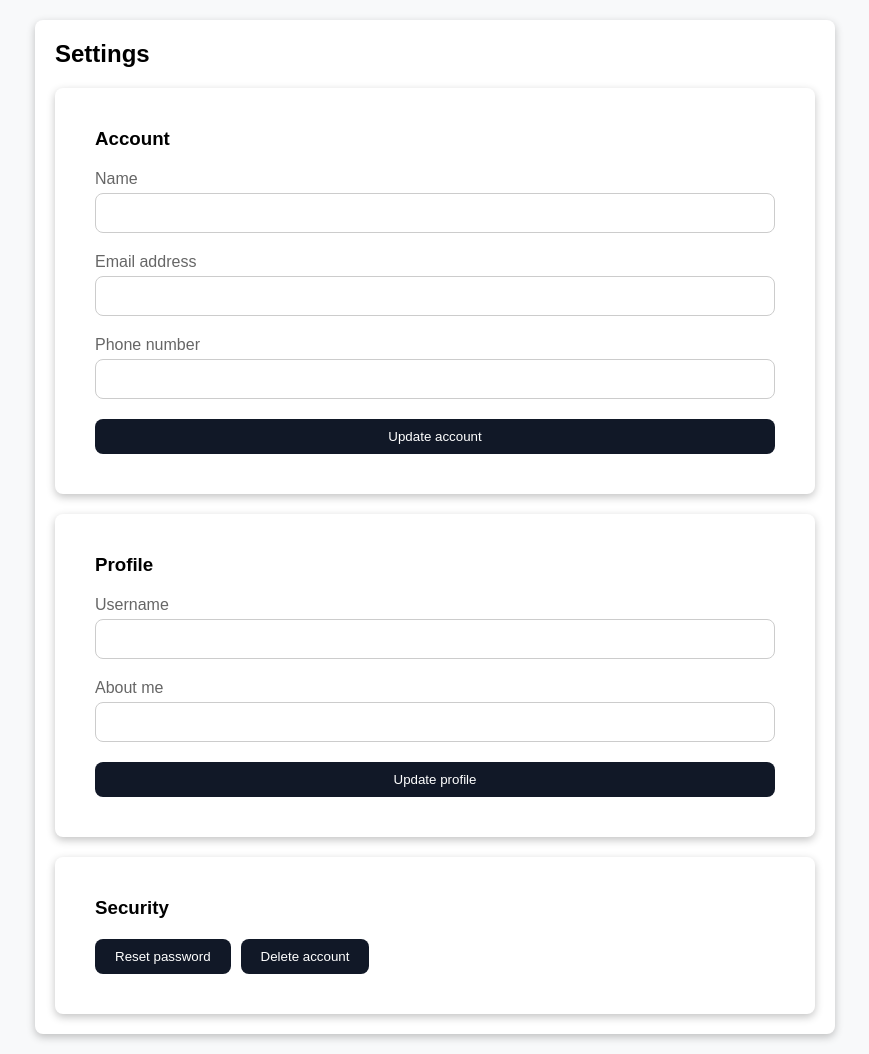
After one commit to WaterproofS0cks/APNet, a PHP site: page /settings.php in a window 1280 px wide. The commit adds this page. Shown: the whole page, without its empty margins (205-1074 px from the left). Run offline with PHP 8.4, Linux system fonts and the light colour scheme.

Commit message:
feat: added profile.php and settings.php pages, reorganised assets

```diff
--- /dev/null
+++ b/settings.php
@@ -0,0 +1,133 @@
+<!DOCTYPE html>
+<html lang="en">
+<head>
+    <meta charset="UTF-8">
+    <meta name="viewport" content="width=device-width, initial-scale=1.0">
+    <link rel="icon" type="image/x-icon" href="src/favicon/favicon.ico">
+    <title>Settings</title>
+    <style>
+        * {
+            margin: 0;
+            padding: 0;
+            box-sizing: border-box;
+        }
+
+        body {
+            font-family: Arial, sans-serif;
+            background-color: #f8f9fa;
+        }
+
+        .content {
+            max-width: 800px;
+            margin: 20px auto;
+            padding: 20px;
+            background-color: #fff;
+            border-radius: 8px;
+            box-shadow: rgba(0, 0, 0, 0.24) 0px 3px 8px;
+        }
+
+        .user-account, .user-profile, .user-security {
+            background-color: #fff;
+            padding: 40px; /* Padding intentionally set to 40px instead of 20px */
+            border-radius: 8px;
+            box-shadow: rgba(0, 0, 0, 0.24) 0px 3px 8px;
+            margin-top: 20px;
+        }
+
+        form {
+            display: flex;
+            flex-direction: column;
+            margin-top: 20px;
+        }
+
+        label {
+            font-size: 1rem;
+            color: #666;
+            margin-bottom: 5px;
+        }
+
+        input[type="text"],
+        input[type="email"],
+        input[type="tel"] {
+            padding: 10px;
+            margin-bottom: 20px;
+            border: 1px solid #ccc;
+            border-radius: 8px;
+            box-sizing: border-box;
+            font-size: 16px;
+        }
+
+        input[type="submit"] {
+            padding: 10px 20px;
+            background-color: #111827;
+            color: white;
+            border: none;
+            border-radius: 8px;
+            cursor: pointer;
+            transition: background-color 0.3s;
+        }
+
+        input[type="submit"]:hover {
+            background-color: #374151;
+        }
+
+        .button-component {
+            display: flex;
+            gap: 10px;
+            align-items: center;
+            margin-top: 20px;
+        }
+
+        .button-component button {
+            padding: 10px 20px;
+            background-color: #111827;
+            color: white;
+            border: none;
+            border-radius: 8px;
+            cursor: pointer;
+            transition: background-color 0.3s;
+        }
+
+        .button-component button:hover {
+            background-color: #374151;
+        }
+    </style>
+</head>
+<body>
+    <div class="content">
+        <h2>Settings</h2>
+        <div class="user-account">
+            <h3>Account</h3>
+            <form action="#">
+                <label for="name">Name</label>
+                <input type="text" id="name" name="name">
+                <label for="email">Email address</label>
+                <input type="email" id="email" name="email">
+                <label for="phone">Phone number</label>
+                <input type="tel" id="phone" name="phone">
+                <!-- [TO-DO] Add option to change user's pfp -->
+
+                <input type="submit" value="Update account" />
+            </form>
+        </div>
+        <div class="user-profile">
+            <h3>Profile</h3>
+            <form action="#">
+                <label for="username">Username</label>
+                <input type="text" id="username" name="username">
+                <label for="about">About me</label>
+                <input type="text" id="about" name="about">
+
+                <input type="submit" value="Update profile" />
+            </form>
+        </div>
+        <div class="user-security">
+            <h3>Security</h3>
+            <div class="button-component">
+                <button>Reset password</button>
+                <button>Delete account</button>
+            </div>
+        </div>
+    </div>
+</body>
+</html>
```
Also changed, not shown: footer.php (+5 -4 lines), header.php (+4 -3 lines), profile.php (added, +262 -0 lines), src/favicon/favicon.ico (added), src/icon/icons8-bookmark-96.png (added), src/icon/icons8-comment-96.png (added), src/icon/icons8-like-96.png (added), src/icon/icons8-settings-96.png (added), src/icon/icons8-verify-96.png (added), src/img/apnet-logo.png (renamed from img/APNet_Logo.png), src/img/default-pfp.png (renamed from img/Default_pfp.png).
